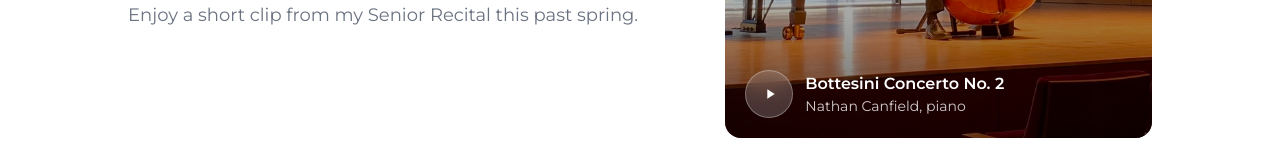
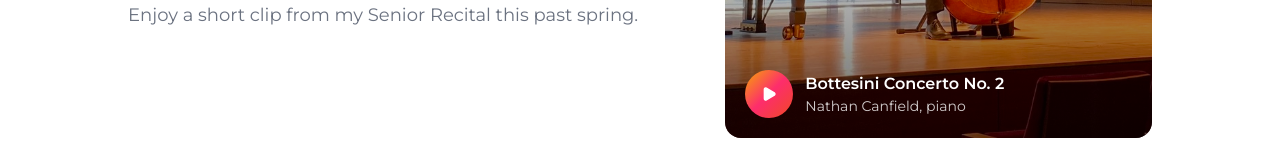
Before and after one commit to leobuckman/suno-v3, a React (Vite) app: page / in a window 1280 px wide. Both pictures are taken after a click on the element 280 px from the left and 476 px from the top of the page. Shown: the part 558-726 px from the top of the page. Built offline with nearby package versions, Linux system fonts and the light colour scheme.

Commit message:
Musician play button

```diff
--- a/src/Musician.jsx
+++ b/src/Musician.jsx
@@ -1,5 +1,6 @@
 import { useState } from 'react'
 import { motion, AnimatePresence } from 'framer-motion'
+import { Play } from 'lucide-react'
 
 const Musician = () => {
   const [showVideo, setShowVideo] = useState(false)
@@ -54,13 +55,14 @@ const Musician = () => {
                   {/* Play button and text - bottom left */}
                   <div className="absolute bottom-5 left-5 flex items-center gap-3">
                     <motion.div
-                      className="w-11 h-11 lg:w-12 lg:h-12 rounded-full bg-white/20 backdrop-blur-md border border-white/30 flex items-center justify-center group-hover:bg-white/30 group-hover:border-white/50 transition-all duration-300 flex-shrink-0"
+                      className="w-11 h-11 lg:w-12 lg:h-12 rounded-full flex items-center justify-center transition-all duration-300 flex-shrink-0"
+                      style={{
+                        background: 'linear-gradient(135deg, #F7A505 0%, #FD2D6C 50%, #F14925 100%)'
+                      }}
                       whileHover={{ scale: 1.05 }}
                       whileTap={{ scale: 0.95 }}
                     >
-                      <svg className="w-4 h-4 lg:w-4.5 lg:h-4.5 text-white ml-0.5" fill="currentColor" viewBox="0 0 24 24">
-                        <path d="M8 5v14l11-7z" />
-                      </svg>
+                      <Play size={16} fill="white" className="text-white lg:w-4.5 lg:h-4.5" />
                     </motion.div>
                     <div className="text-white">
                       <div className="font-semibold text-sm lg:text-base">Bottesini Concerto No. 2</div>
```
